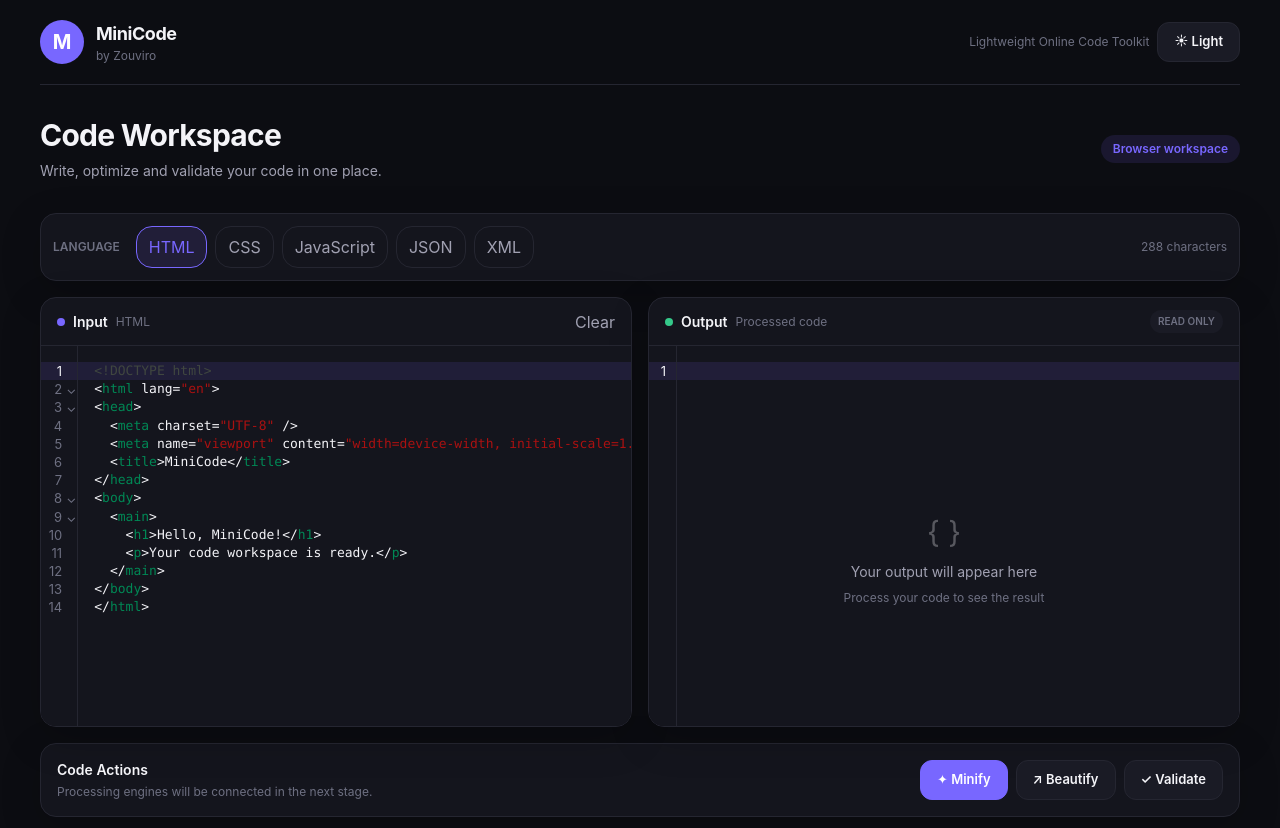
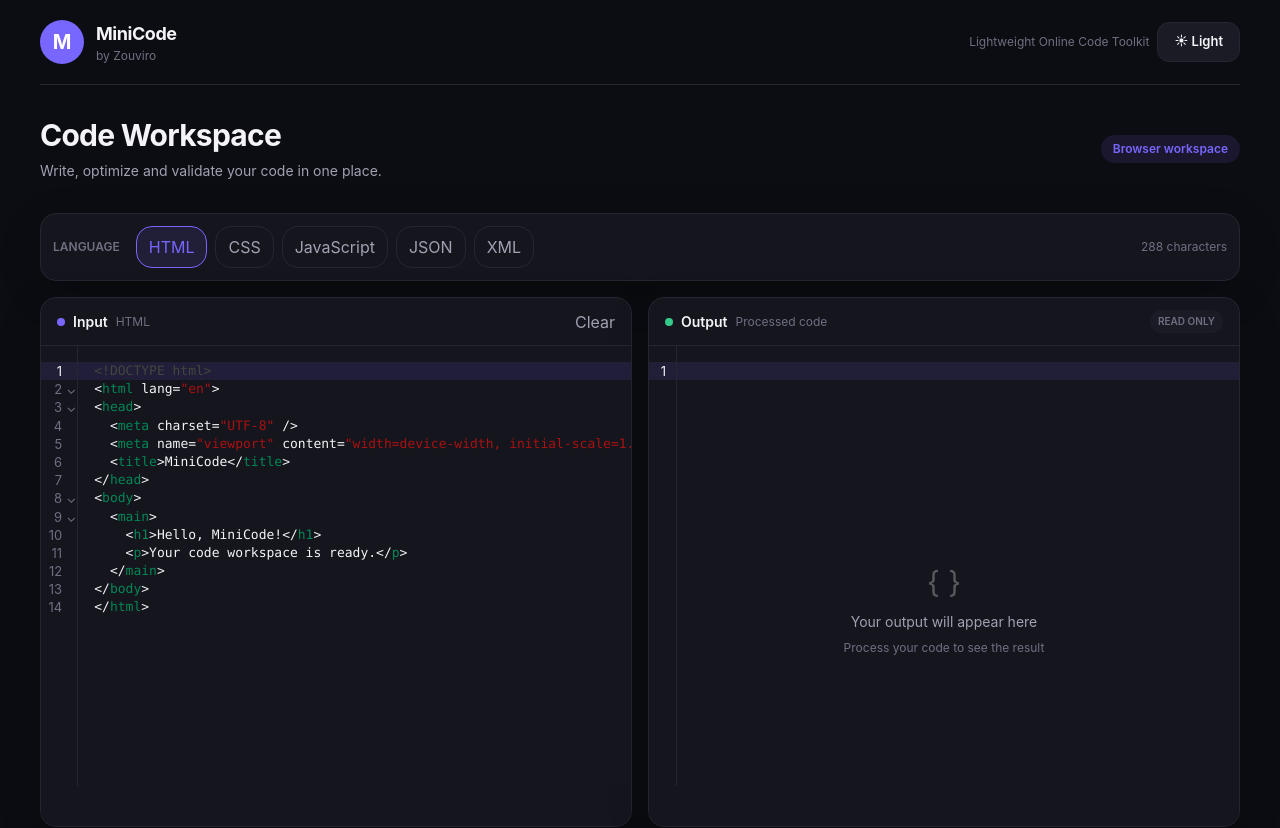
Before and after one commit to N4choiR/ZouviroMC, a React (Vite) app in the folder apps/web/: page / in a window 1280 px wide. Shown: the top 828 px of the page. Built offline with nearby package versions, Linux system fonts and the light colour scheme.

Commit message:
fix: constrain code editor height and scrolling

```diff
--- a/apps/web/src/components/editor/CodeEditor.tsx
+++ b/apps/web/src/components/editor/CodeEditor.tsx
@@ -179,7 +179,7 @@ export function CodeEditor({
   return (
     <div
       ref={containerRef}
-      className="mc-code-editor h-full min-h-[280px] overflow-hidden"
+      className="mc-code-editor w-full min-h-0 overflow-hidden"
     >
       {!value && (
         <span className="sr-only">{placeholder}</span>
--- a/apps/web/src/styles/globals.css
+++ b/apps/web/src/styles/globals.css
@@ -232,3 +232,38 @@ textarea:focus-visible {
     min-height: 300px;
   }
 }
+
+/* ========================================
+   MiniCode - Fixed CodeMirror Editor Height
+======================================== */
+
+.mc-code-editor {
+  display: block !important;
+  width: 100% !important;
+  height: clamp(320px, 55vh, 480px) !important;
+  min-height: 0 !important;
+  max-height: 480px !important;
+  overflow: hidden !important;
+  contain: layout paint;
+}
+
+.mc-code-editor .cm-editor {
+  width: 100% !important;
+  height: 100% !important;
+  min-height: 0 !important;
+  max-height: 100% !important;
+  overflow: hidden !important;
+}
+
+.mc-code-editor .cm-scroller {
+  height: 100% !important;
+  overflow: auto !important;
+  overscroll-behavior: contain;
+}
+
+@media (max-width: 767px) {
+  .mc-code-editor {
+    height: 360px !important;
+    max-height: 360px !important;
+  }
+}
```
